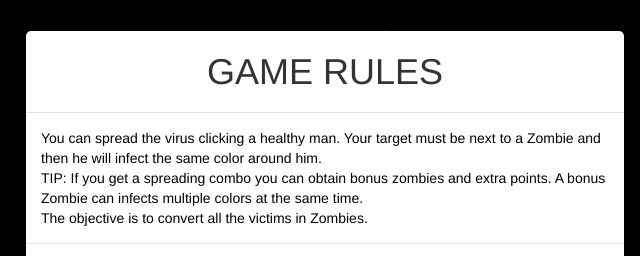
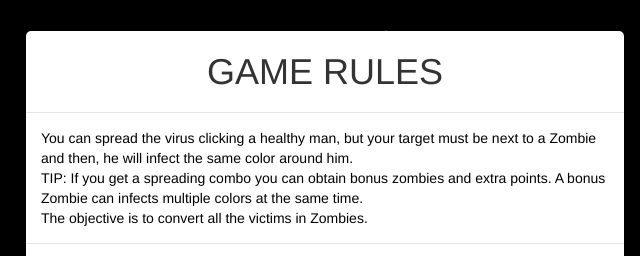
Before and after one commit to ChristianVT20/contagion-game, a plain HTML site: page index.html in a window 1280 px wide. Both pictures are taken after a click on the link "NEW GAME". Shown: the top 256 px of the page, 315-955 px from the left. Drawn offline with nearby package versions, Linux system fonts and the light colour scheme; a web font is replaced by a local one.

Commit message:
Rules changed

```diff
--- a/index.html
+++ b/index.html
@@ -27,9 +27,9 @@
 						<h1 class="modal-title">GAME RULES</h1>
 					</div>
 					<div class="modal-body">
-						You can spread the virus clicking a healthy man.
-						Your target must be next to a Zombie and then he
-						will infect the same color around him.
+						You can spread the virus clicking a healthy man,
+						but your target must be next to a Zombie
+						and then, he will infect the same color around him.
 						</br>
 						TIP: If you get a spreading combo you can obtain
 						bonus zombies and extra points. A bonus Zombie can
```
